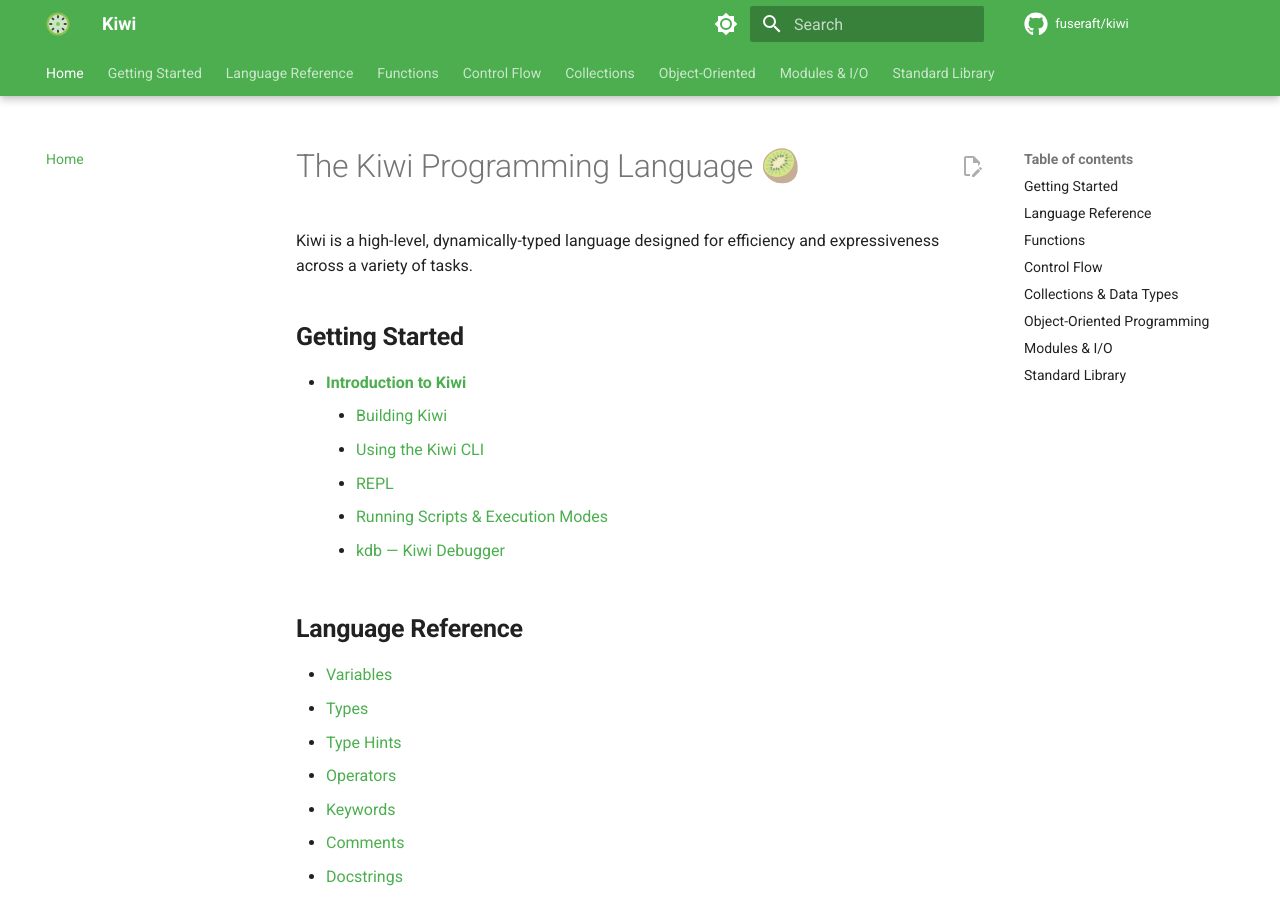
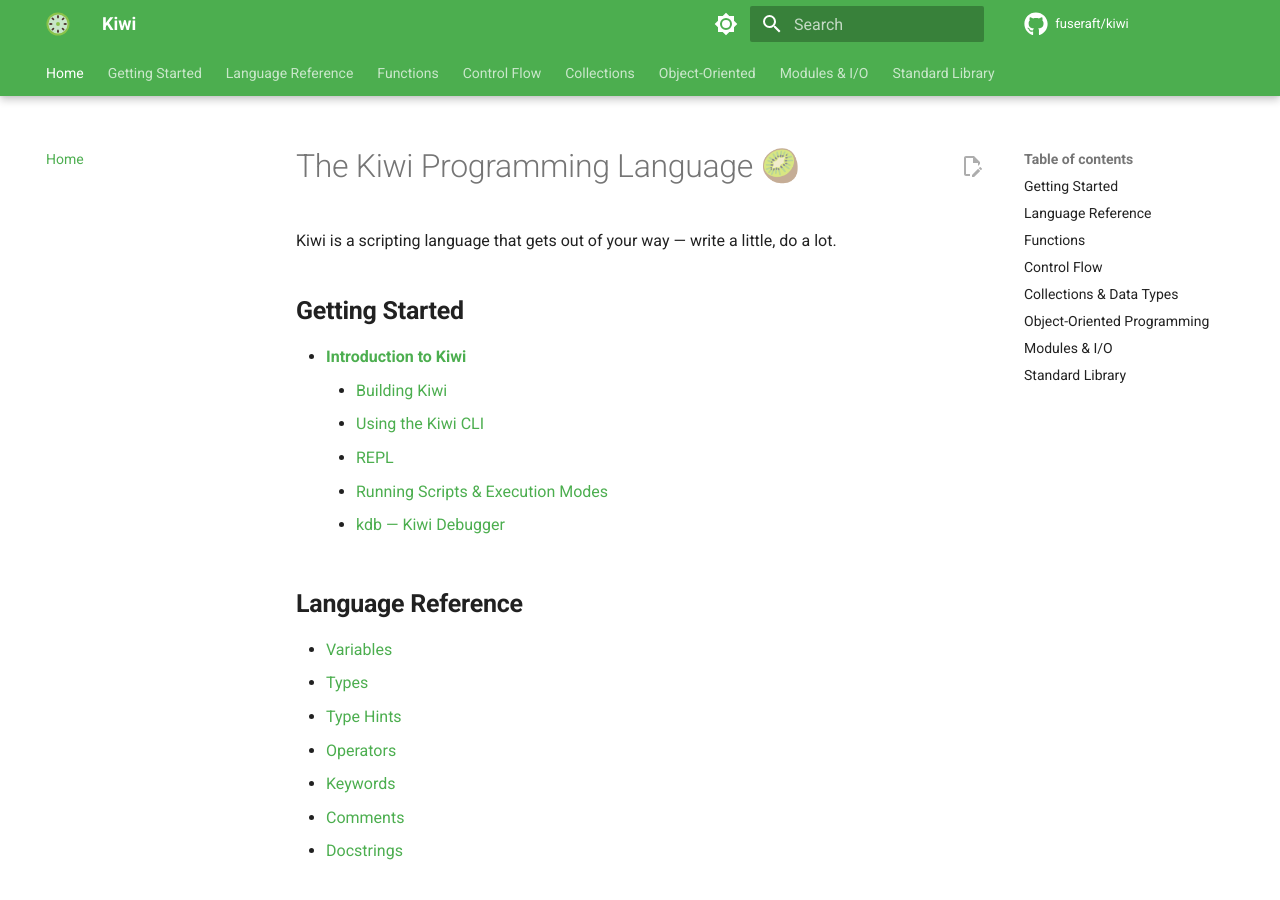
Before and after one commit to fuseraft/kiwi, an MkDocs documentation site: the page built from docs/README.md, in a window 1280 px wide and 900 px high. Built offline with MkDocs 1.6.1 and Material for MkDocs 9.7.7, drawn with Linux system fonts in a browser that asks for light colours; comment, search, counter and statistics services are not loaded.

Commit message:
Update README.md

```diff
--- a/docs/README.md
+++ b/docs/README.md
@@ -1,6 +1,6 @@
 # The Kiwi Programming Language 🥝
 
-Kiwi is a high-level, dynamically-typed language designed for efficiency and expressiveness across a variety of tasks.
+Kiwi is a scripting language that gets out of your way — write a little, do a lot.
 
 ## **Getting Started**
 
```
Also changed, not shown: README.md (+1 -1 lines).
